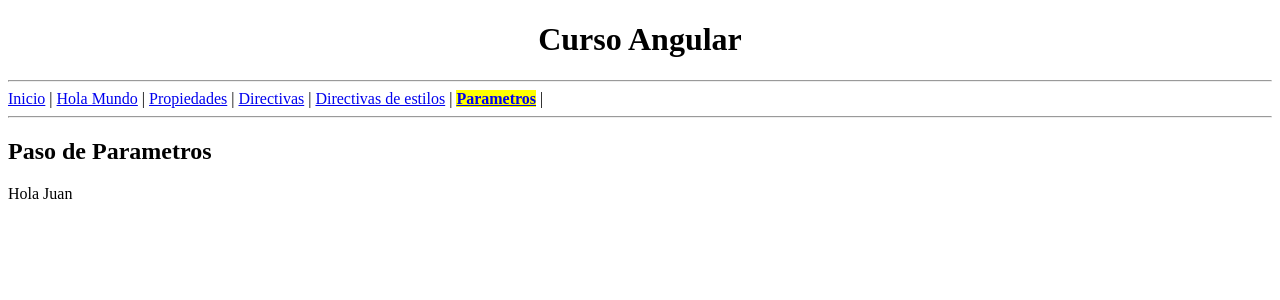
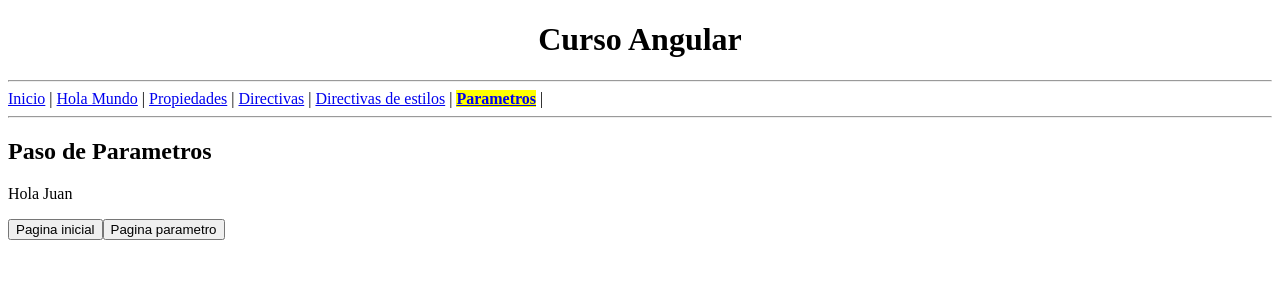
Before and after one commit to HugoMontes/cursoangular, an Angular app: page /parametros/Juan in a window 1280 px wide. Shown: the top 300 px of the page. Built offline with nearby package versions, Linux system fonts and the light colour scheme.

Commit message:
Redireccion con routing

```diff
--- a/src/app/parametros/parametros.component.html
+++ b/src/app/parametros/parametros.component.html
@@ -1,2 +1,6 @@
 <h2>{{ title }}</h2>
 <p>Hola {{ nombre }}</p>
+<!-- Crear un boton que llame al metodo redirigir1() -->
+<button (click)="redirigir1()">Pagina inicial</button>
+<!-- Crear un boton que llame al metodo redirigir2() -->
+<button (click)="redirigir2()">Pagina parametro</button>
--- a/src/app/parametros/parametros.component.ts
+++ b/src/app/parametros/parametros.component.ts
@@ -1,7 +1,8 @@
 import { Component, OnInit } from '@angular/core';
 // Importar los modulos Router, ActivatedRoute y Params
-// import { Router, ActivatedRoute, Params } from '@angular/router';
-import { ActivatedRoute} from '@angular/router';
+// import { Router, ActivatedRoute, ParamMap } from '@angular/router';
+// Importar el modulo Router
+import { Router, ActivatedRoute} from '@angular/router';
 
 @Component({
   selector: 'app-parametros',
@@ -13,9 +14,11 @@
   public title = "Paso de Parametros"
   // Propiedad nombre
   public nombre;
-  // Constructor
+  // En el constructor iniciar el objeto ActivatedRoute
+  // En el constructor iniciar el objeto Router
   constructor(
     private route: ActivatedRoute,
+    private router: Router
   ) { }
   // Funcion inicial
   ngOnInit(): void {
@@ -27,4 +30,12 @@
         this.nombre = params.get('param_nombre');
     });
   }
+  // Crear el metodo redirigir1
+  redirigir1() {
+    this.router.navigate(['/home']);
+  }
+  // Crear el metodo redirigir2
+  redirigir2() {
+    this.router.navigate(['/parametros', 'Luis']);
+  }
 }
```
